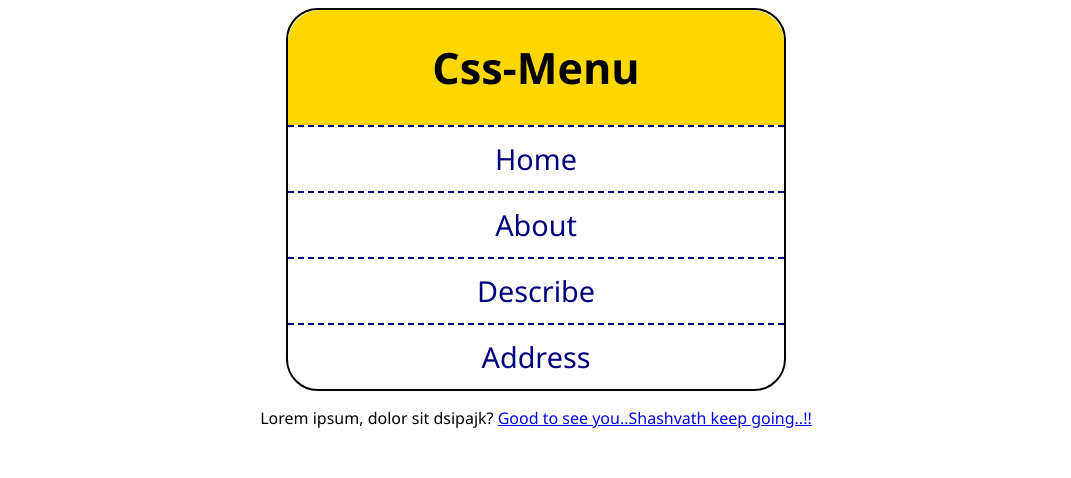
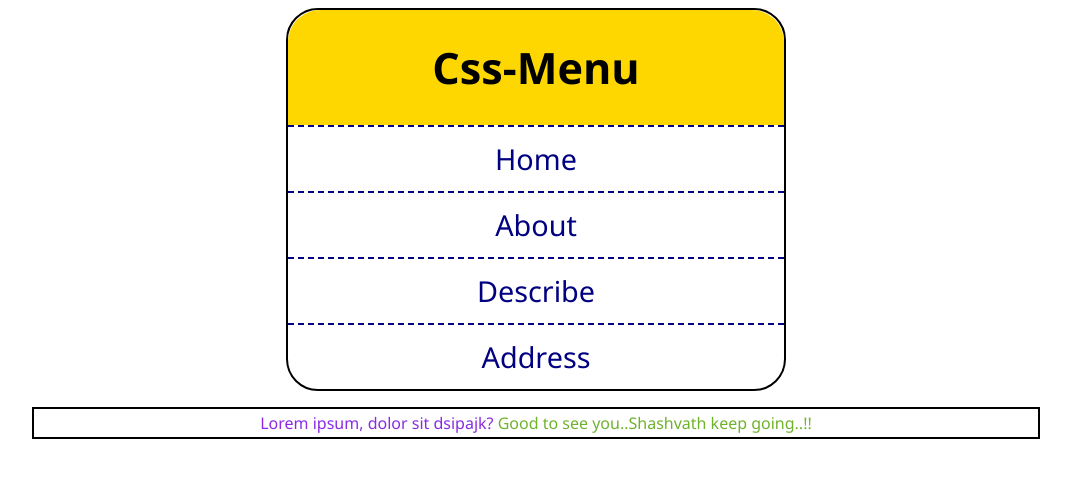
Before and after one commit to Shashvath11/css_mini_project_1, a plain HTML site: page index.html in a window 1280 px wide. Shown: the whole page, without its empty margins (104-1175 px from the left). Drawn offline with Linux system fonts and the light colour scheme.

Commit message:
feat : done by myself great..:)

```diff
--- a/style.css
+++ b/style.css
@@ -43,3 +43,24 @@ li a{
 li:last-child a{
     border-radius: 0 0 2rem 2rem;
 }
+
+p{
+    color: blueviolet;
+    padding: 3px;
+    border: 2px double black;
+    margin-left: 8rem;
+    margin-right: 8rem;
+
+}
+p a, p a :visited{
+    text-decoration: none;
+    color: rgb(111, 178, 44);
+}
+p a:hover, p a:focus{
+    background-color: black;
+    color: antiquewhite;
+}
+p:hover{
+    background-color: brown;
+    color: aliceblue;
+}
```
